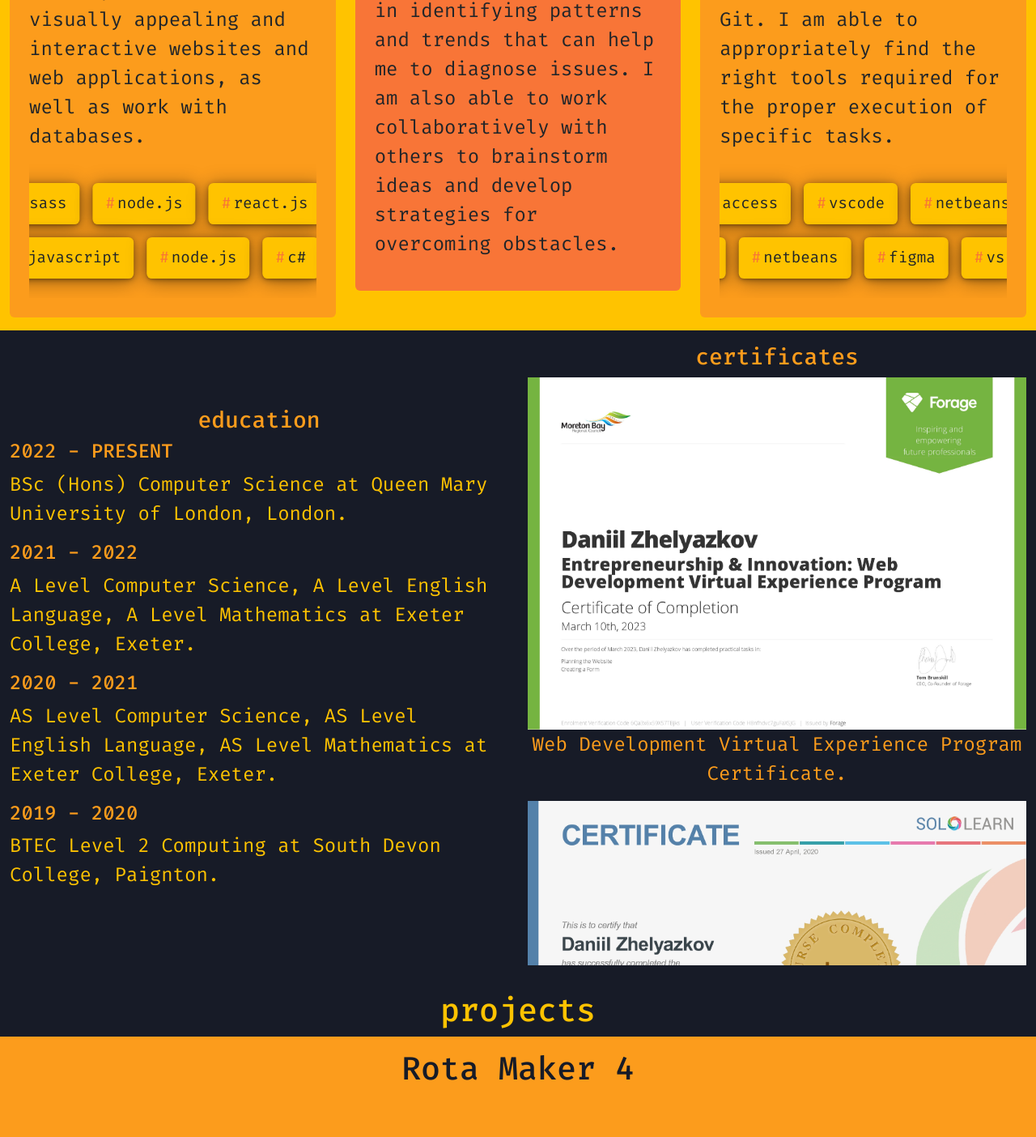
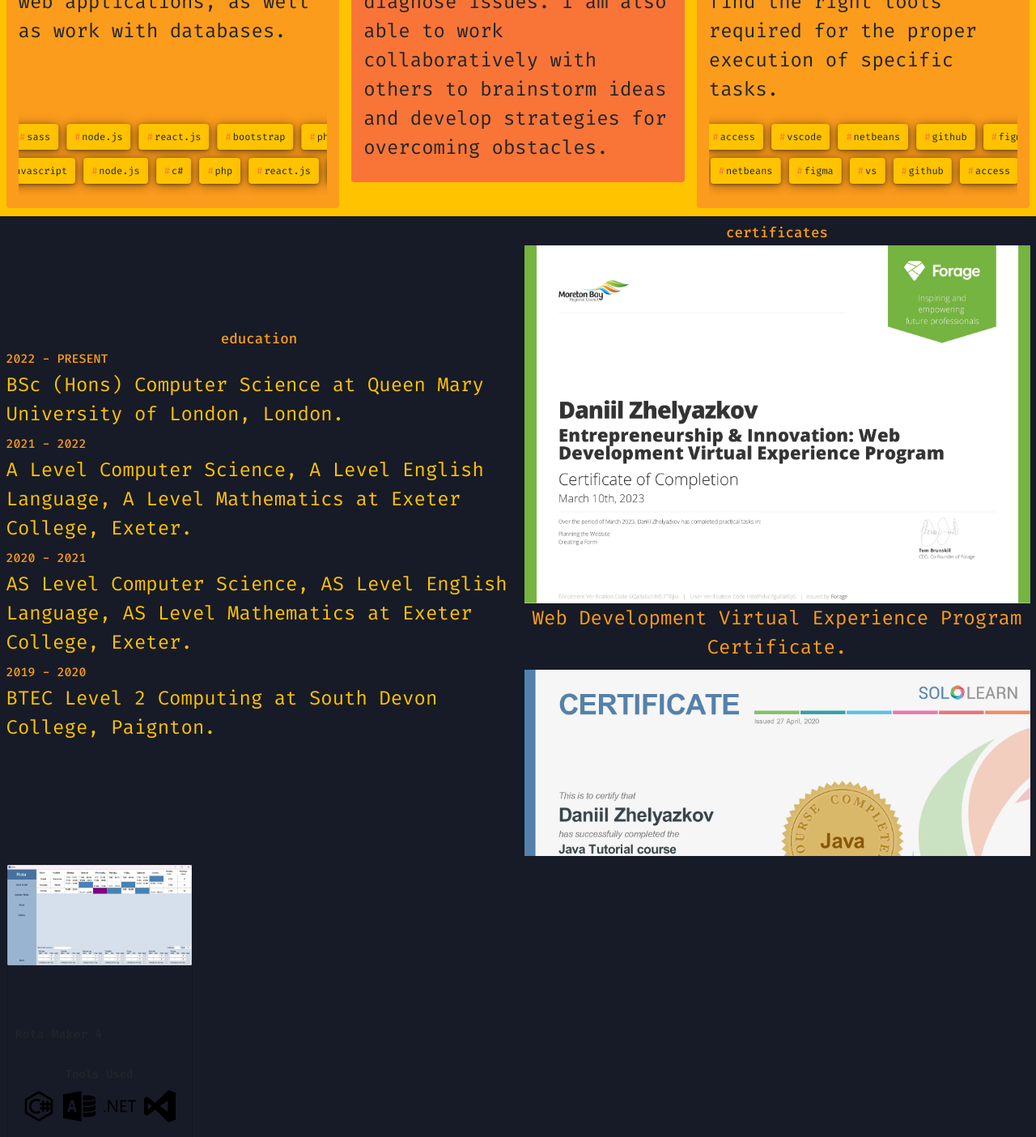
Before and after one commit to dannkis/Portfolio-Website, a React (Create React App) app: page / in a window 1280 px wide. Shown: the part 1160-2564 px from the top of the page at 81% size. Built offline with nearby package versions, Linux system fonts and the light colour scheme.

Commit message:
New Changes to Layout

```diff
--- a/src/pages/Projects.js
+++ b/src/pages/Projects.js
@@ -1,60 +1,103 @@
 import React from "react";
 import "./Projects.scss";
-import Project from "../components/projects/Project";
 import RotaMaker from "../images/projects/rota-maker/preview.png";
 import WeatherApp from "../images/projects/weather-app/preview.png";
 import CryptoWalletApp from "../images/projects/crypto-wallet/preview.png";
-//General Logos
+
+// Tool Icons
 import vsCodeLogo from "../images/projects/logos/vs.svg";
 import reactLogo from "../images/projects/logos/react.svg";
-//RotaMaker Specific Logos
 import cSharpLogo from "../images/projects/logos/c-sharp.svg";
 import msAccessLogo from "../images/projects/logos/access.svg";
 import dotNetLogo from "../images/projects/logos/dot-net-logo.svg";
-
-//Weather App Specific Logos
 import bootstrapLogo from "../images/projects/logos/bootstrap.svg";
 import sassLogo from "../images/projects/logos/sass.svg";
 import figmaLogo from "../images/projects/logos/figma.svg";
 
 export default function Projects() {
+  const projectData = [
+    {
+      id: 1,
+      title: "Rota Maker 4",
+      image: RotaMaker,
+      tools: [cSharpLogo, msAccessLogo, dotNetLogo, vsCodeLogo],
+      codeRepo: "https://github.com/dannkis/RotaMaker-4",
+      releaseRepo: "https://github.com/dannkis/RotaMaker-4-RELEASE",
+    },
+    {
+      id: 2,
+      title: "Agronova",
+      image: WeatherApp,
+      tools: [reactLogo, bootstrapLogo, sassLogo, figmaLogo],
+      codeRepo: "https://github.com/dannkis/GUI-Weather-App-Concept",
+      releaseRepo: null,
+    },
+    {
+      id: 3,
+      title: "CryptiQ",
+      image: CryptoWalletApp,
+      tools: [reactLogo, bootstrapLogo, sassLogo, figmaLogo],
+      codeRepo: "https://github.com/dannkis/Crypto-Wallet-App-Concept",
+      releaseRepo: null,
+    },
+  ];
+
   return (
-    <div className="row reveal text-center" id="scroll-here-projects">
-      <h1 className="col-sm-12 text-primary">projects</h1>
-      <Project
-        name="Rota Maker 4"
-        preview={RotaMaker}
-        description="RotaMaker 4 helps businesses in the hospitality sector to
-                  create and share schedules and manage employee data easily and
-                  quickly, while keeping it simple.
-                  This tool makes it easier to transition from non-technical to
-                  technical scheduling."
-        theme={0}
-        layout={0}
-        stackLogos={[cSharpLogo, msAccessLogo, vsCodeLogo, dotNetLogo]}
-        codeRepo="https://github.com/dannkis/RotaMaker-4"
-        releaseRepo="https://github.com/dannkis/RotaMaker-4-RELEASE"
-      />
-
-      <Project
-        name="Agronova"
-        preview={WeatherApp}
-        description="Crop Farmers Weather Web-App, a comprehensive tool designed to empower farmers with essential weather insights for optimised crop management. This user-friendly application integrates real-time meteorological data with advanced analytics, offering personalised forecasts and actionable recommendations tailored to specific crops and regions."
-        theme={1}
-        stackLogos={[vsCodeLogo, bootstrapLogo, sassLogo, figmaLogo, reactLogo]}
-        codeRepo="https://github.com/dannkis/GUI-Weather-App-Concept"
-        releaseRepo={null}
-      />
-      <Project
-        name="CryptiQ"
-        preview={CryptoWalletApp}
-        description="A secure and user-friendly crypto wallet, designed for effortless management and transactions of various cryptocurrencies. With intuitive design and robust security features, it offers seamless access to your digital assets anytime, anywhere."
-        theme={2}
-        layout={0}
-        stackLogos={[vsCodeLogo, bootstrapLogo, sassLogo, figmaLogo, reactLogo]}
-        codeRepo="https://github.com/dannkis/Crypto-Wallet-App-Concept"
-        releaseRepo={null}
-      />
+    <div className="min-vh-100">
+      {projectData.map((project) => (
+        <div key={project.id} className="card">
+          <figure className="figuree">
+            <img className="image" src={project.image} alt={project.title} />
+            <figcaption className="play_button_wrapper">
+              <img
+                src="https://raw.githubusercontent.com/NaveenPantra/card_ui_interaction/master/play.png"
+                className="play_btn_image"
+                alt="Play Button"
+              />
+            </figcaption>
+          </figure>
+          <div className="description">
+            <div className="details_container">
+              <h5 className="card_title">{project.title}</h5>
+              <div className="game_details">
+                <div className="tools_section">
+                  <h6 className="tools_title">Tools Used</h6>
+                  <div className="tools_icons">
+                    {project.tools.map((tool, index) => (
+                      <img
+                        key={index}
+                        src={tool}
+                        alt="Tool Icon"
+                        className="tool_icon"
+                      />
+                    ))}
+                  </div>
+                </div>
+                <div className="button_section">
+                  <a
+                    href={project.codeRepo}
+                    target="_blank"
+                    rel="noopener noreferrer"
+                    className="btn btn-primary"
+                  >
+                    Code Repo
+                  </a>
+                  {project.releaseRepo && (
+                    <a
+                      href={project.releaseRepo}
+                      target="_blank"
+                      rel="noopener noreferrer"
+                      className="btn btn-secondary"
+                    >
+                      Release Repo
+                    </a>
+                  )}
+                </div>
+              </div>
+            </div>
+          </div>
+        </div>
+      ))}
     </div>
   );
 }
--- a/src/pages/Projects.scss
+++ b/src/pages/Projects.scss
@@ -21,3 +21,493 @@
     }
   }
 }
+
+//ANIMATION
+
+:root {
+  box-sizing: border-box;
+}
+
+html {
+  box-sizing: border-box;
+  margin: 0;
+  padding: 0;
+  font-size: 62.5%; /* 1rem = 10px */
+  --border-radius-1: 5px;
+  --transition-time-1: 0.5s;
+  --transition-time-2: 0.4s;
+  --transition-time-3: 0.3s;
+  --transition-ease-1: cubic-bezier(0.34, 1.56, 0.64, 1);
+  --scale-1: 1.4;
+  --scale-2: 2.1;
+  --scale-3: 2.5;
+  --scale-ineverse-1: 0.7;
+  --z-index-1: 1;
+  --z-index-2: 2;
+  --z-index-999: 999;
+  --color-strip-gradient: linear-gradient(
+    to right,
+    #ed462f 14.2%,
+    #f39231 14.2%,
+    #f39231 28.4%,
+    #fced33 28.4%,
+    #fced33 42.6%,
+    #55b44a 42.6%,
+    #55b44a 56.8%,
+    #3ea9e2 56.8%,
+    #3ea9e2 71%,
+    #2d3091 71%,
+    #2d3091 85.2%,
+    #652f91 85.2%,
+    #652f91 100%
+  );
+}
+
+html[data-theme="light"] {
+  --color-text-1: #2c3e50;
+  --color-text-2: #34495e;
+  --color-bg-1: #ecf0f1;
+  --color-bg-2: #bdc3c7;
+  --color-bg-3: #27272757;
+  --color-shadow-1: rgba(0, 0, 0, 0.3);
+  --border-color-1: #f4f2f2;
+  --border-color-2: #130f40;
+  --border-1: 1px solid var(--border-color-1);
+  --border-2: 2px solid var(--border-color-2);
+  --box-shadow-1: 0 2rem 6rem var(--color-shadow-1);
+  --linear-gradient-1: linear-gradient(to bottom, #434343 10%, #000000);
+}
+
+html[data-theme="dark"] {
+}
+
+body {
+  box-sizing: border-box;
+  font-family: "Nunito", sans-serif;
+  margin: 0;
+  padding: 0;
+  width: 100vw;
+  height: 100vh;
+  background: var(--color-bg-1);
+  color: var(--color-text-1);
+  font-weight: 300;
+}
+
+section,
+div,
+p,
+figure,
+figcaption,
+h1,
+h2,
+h3,
+h4,
+h5,
+h6 {
+  margin: 0;
+  padding: 0;
+}
+
+h1,
+h2,
+h3,
+h4,
+h5,
+h6 {
+  font-weight: 600;
+}
+
+a {
+  text-decoration: none;
+}
+
+.link {
+  color: var(--color-text-1);
+  font-size: 1.3rem;
+  cursor: pointer;
+  font-weight: 600;
+  text-decoration: underline;
+  position: fixed;
+  top: 0;
+  left: 50%;
+  transform: translate(-50%, 0);
+  display: inline-block;
+  padding: 1.2rem;
+  font-size: 19px;
+}
+
+button {
+  border: none;
+  box-shadow: none;
+  background: transparent;
+  font-family: "Nunito", sans-serif;
+  cursor: pointer;
+  outline: none;
+  padding: 0;
+}
+
+.main {
+  width: 100%;
+  height: 100%;
+  display: flex;
+  align-items: center;
+  justify-content: center;
+}
+
+.card {
+  width: 23rem;
+  height: 34rem;
+  position: relative;
+  box-shadow: var(--box-shadow-1);
+  border-radius: var(--border-radius-1);
+  transition: all var(--transition-time-1) var(--transition-ease-1);
+}
+
+.card:hover {
+  transform: scale(var(--scale-1));
+  z-index: var(--z-index-999);
+}
+
+.figure {
+  height: 100%;
+  width: 100%;
+  position: absolute;
+  z-index: var(--z-index-1);
+  top: 0;
+  left: 0;
+  transition: all var(--transition-time-2) var(--transition-ease-1);
+}
+
+.card:hover .figure {
+  transform: translateY(-7.7rem) scale(var(--scale-ineverse-1));
+}
+
+.play_button_wrapper {
+  position: absolute;
+  top: 0;
+  left: 0;
+  width: 100%;
+  height: 100%;
+}
+
+.card:hover .play_button_wrapper {
+  background: var(--color-bg-3);
+}
+
+.play_btn_image {
+  cursor: pointer;
+  width: 4rem;
+  height: 4rem;
+  object-fit: contain;
+  position: absolute;
+  bottom: 0;
+  left: 50%;
+  opacity: 0;
+  transform: translate(-50%, 0);
+}
+
+.card:hover .play_btn_image {
+  transform: translate(-50%, -300%) scale(var(--scale-2));
+  opacity: 1;
+  transition: all var(--transition-time-1) var(--transition-ease-1);
+}
+
+.card:hover .play_btn_image:hover {
+  transform: translate(-50%, -300%) scale(var(--scale-3));
+}
+
+.image {
+  height: 100%;
+  width: 100%;
+  object-fit: cover;
+}
+
+.description {
+  height: 100%;
+  overflow: hidden;
+  border-radius: var(--border-radius-1);
+}
+
+.back_figure {
+  position: relative;
+  width: 100%;
+  height: 45%;
+  overflow: hidden;
+}
+
+.back_image {
+  border-top-left-radius: var(--border-radius-1);
+  border-top-right-radius: var(--border-radius-1);
+  width: 100%;
+  height: 100%;
+  object-fit: cover;
+}
+
+.back_figcaption {
+  position: absolute;
+  top: 0;
+  left: 0;
+  width: 100%;
+  height: 100%;
+  opacity: 0.3;
+  background: linear-gradient(to bottom, #434343 10%, #000000);
+}
+
+.new_image_tag {
+  width: 3rem;
+  height: 3rem;
+  position: absolute;
+  left: -1.2rem;
+  top: -1.4rem;
+  z-index: var(--z-index-2);
+  transform: rotate(-32deg);
+  transition: all var(--transition-time-1) var(--transition-ease-1);
+}
+
+.card:hover .new_image_tag {
+  transform: rotate(-32deg) scale(var(--scale-1));
+}
+
+.details_container {
+  padding: 6.6rem 0 0;
+  background: var(--color-bg-1);
+}
+
+.card_title {
+  padding: 0 1rem;
+  font-size: 1.5rem;
+  white-space: nowrap;
+  overflow: hidden;
+  text-overflow: ellipsis;
+}
+
+.game_details {
+  padding: 1.3rem 0.5rem 0;
+  display: flex;
+  align-items: center;
+  justify-content: space-evenly;
+  flex-wrap: wrap;
+}
+
+.detail {
+  display: flex;
+  flex-direction: column;
+  align-items: center;
+  justify-content: center;
+  background: var(--color-bg-1);
+}
+
+.detail:not(:last-child) {
+}
+
+.star_image {
+  width: 2rem;
+  height: 2rem;
+  object-fit: contain;
+  transition: all var(--transition-time-3) var(--transition-ease-1);
+}
+
+.detail:hover .star_image {
+  transform: scale(var(--scale-1)) translateY(-0.6rem);
+}
+
+.detail_text {
+  margin-top: 0.3rem;
+  font-weight: 700;
+}
+
+.btn {
+}
+
+.play_game {
+  margin-top: 0.3rem;
+  display: flex;
+  align-items: center;
+  justify-content: space-between;
+  border-top: var(--border-2);
+}
+
+.play_game_btn {
+  background: var(--border-color-2);
+  color: var(--color-bg-1);
+  padding: 1rem 0;
+  display: flex;
+  align-items: center;
+  justify-content: center;
+  flex: 3;
+  transform: translateY(-1px);
+}
+
+.joystick_images {
+  display: flex;
+  align-items: center;
+  justify-content: center;
+}
+
+.play_game_joystick {
+  width: 2rem;
+  height: 2rem;
+  max-width: 0;
+  max-height: 0;
+  object-fit: contain;
+  transition: all var(--transition-time-3) var(--transition-ease-1);
+}
+
+.play_game:hover .play_game_joystick {
+  max-width: 2rem;
+  max-height: 2rem;
+}
+
+.settings_btn {
+  padding: 1rem 0;
+  display: flex;
+  align-items: center;
+  justify-content: center;
+  flex: 1;
+}
+
+.settings_image {
+  width: 2rem;
+  height: 2rem;
+  object-fit: contain;
+}
+
+.color-strip {
+  width: 100%;
+  height: 8px;
+  background: var(--color-strip-gradient);
+  transform: translateY(-2px);
+  border-bottom-left-radius: var(--border-radius-1);
+  border-bottom-right-radius: var(--border-radius-1);
+  filter: grayscale(1);
+  transition: filter var(--transition-time-3) ease;
+}
+
+.color-strip:hover {
+  filter: none;
+}
+
+.available_platform_info {
+  padding-top: 1rem;
+  position: absolute;
+  bottom: 0;
+  left: 0;
+  width: 100%;
+  z-index: -1;
+  opacity: 0;
+  transform-origin: center;
+  transform: translateY(0rem) scale(0);
+  transition: all var(--transition-time-1) var(--transition-ease-1);
+}
+
+.card:hover .available_platform_info {
+  opacity: 1;
+  transform: translateY(6rem) scale(1);
+}
+
+.available_platform_text {
+  font-weight: 700;
+  font-size: 1.2rem;
+  text-align: center;
+}
+
+.platform_images {
+  margin-top: 1rem;
+  display: flex;
+  align-items: center;
+  justify-content: space-evenly;
+}
+
+.platform_image {
+  width: 2.5rem;
+  height: 2.5rem;
+  object-fit: contain;
+}
+
+.play_info {
+  display: flex;
+  align-items: center;
+  justify-content: space-between;
+  padding: 1.6rem 1rem 0;
+}
+
+.play_info figure {
+  display: flex;
+  align-items: center;
+  justify-content: center;
+}
+
+.timer_image,
+.medal_image {
+  width: 2rem;
+  height: 2rem;
+  object-fit: contain;
+}
+
+.flat-icon-attr {
+  position: fixed;
+  bottom: 0;
+  right: 0;
+}
+
+.tools_section {
+  margin-top: 1.5rem;
+  text-align: center;
+}
+
+.tools_title {
+  font-size: 1.4rem;
+  font-weight: 600;
+  margin-bottom: 1rem;
+}
+
+.tools_icons {
+  display: flex;
+  justify-content: center;
+  gap: 1rem;
+  flex-wrap: wrap;
+}
+
+.tool_icon {
+  width: 40px;
+  height: 40px;
+  object-fit: contain;
+  transition: transform 0.3s ease;
+}
+
+.tool_icon:hover {
+  transform: scale(1.2);
+}
+
+.button_section {
+  margin-top: 2rem;
+  display: flex;
+  justify-content: center;
+  gap: 1rem;
+}
+
+.btn {
+  font-size: 1.2rem;
+  padding: 0.8rem 1.6rem;
+  text-decoration: none;
+  border-radius: 5px;
+  transition: background-color 0.3s ease;
+}
+
+.btn-primary {
+  background-color: #007bff;
+  color: white;
+}
+
+.btn-primary:hover {
+  background-color: #0056b3;
+}
+
+.btn-secondary {
+  background-color: #6c757d;
+  color: white;
+}
+
+.btn-secondary:hover {
+  background-color: #5a6268;
+}
```
Also changed, not shown: src/components/projects/Project.js (+26 -45 lines).
